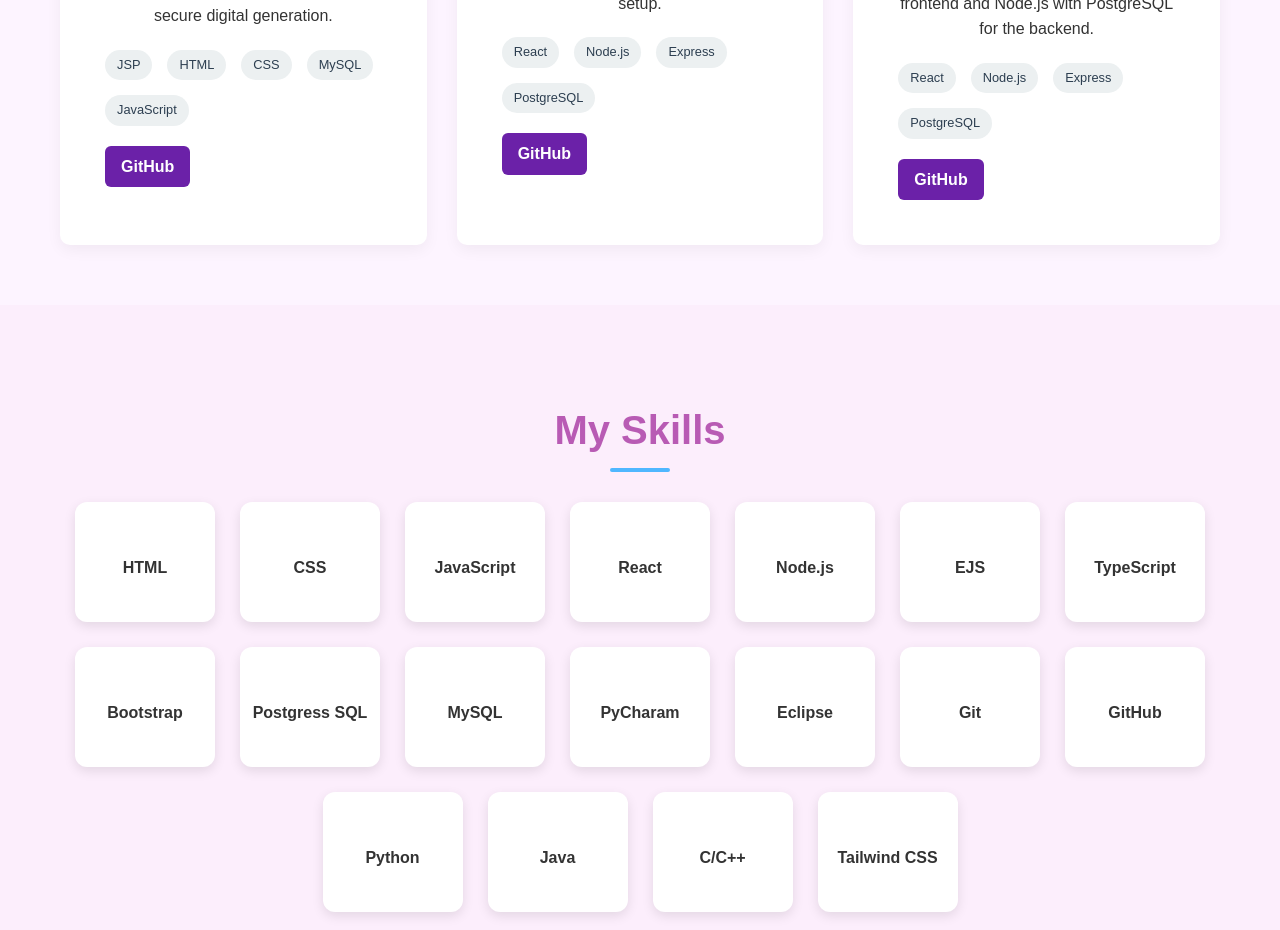
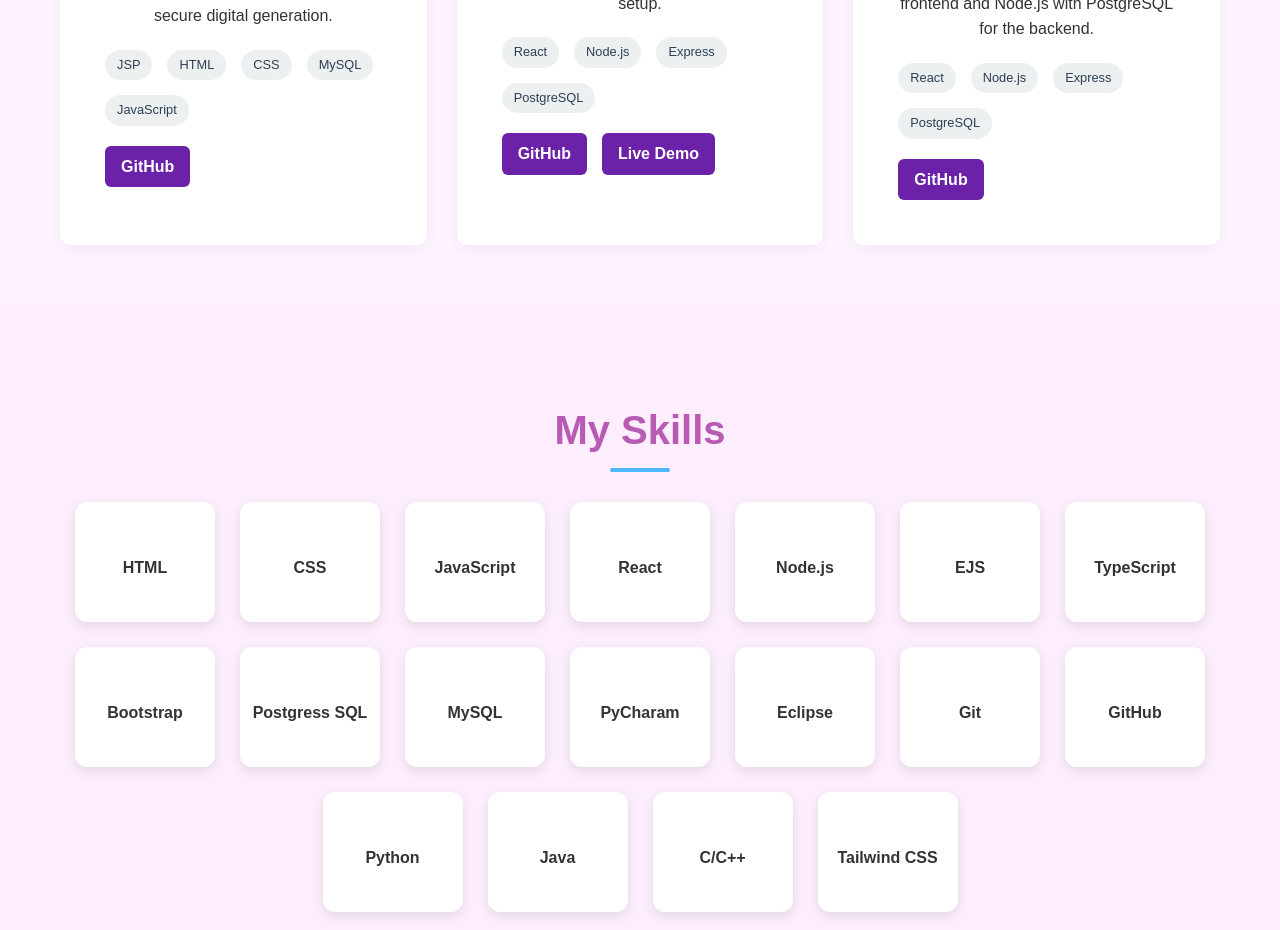
Before and after one commit to Tanishka2302/MyPorfolio, a React (Create React App) app: page / in a window 1280 px wide. Shown: the part 2520-3450 px from the top of the page. Built offline with nearby package versions, Linux system fonts and the light colour scheme.

Commit message:
Added Live Demo button to LinkLite project

```diff
--- a/src/components/Projects.js
+++ b/src/components/Projects.js
@@ -1,12 +1,13 @@
 import React from 'react';
-import './css-files/project.css'; // Make sure this file exists
+import './css-files/project.css'; // Ensure this file exists
 
-import deepfakeImg from '../assets/deepfakeImg.png'; // Example (add your images!)
+import deepfakeImg from '../assets/deepfakeImg.png';
 import ecommerceImg from '../assets/ecommerceImg.png';
 import mazeImg from '../assets/mazeImg.png';
 import buspassImg from '../assets/buspassImg.png';
 import linkliteImg from '../assets/linkliteImg.png';
 import todoImg from '../assets/todoImg.png';
+
 const Projects = () => {
   const projects = [
     {
@@ -24,7 +25,7 @@
       description:
         'Full-stack e-commerce platform with user and admin roles, product management, and authentication.',
       image: ecommerceImg,
-      technologies: ['HTML', 'CSS', 'JavaScript','NodeJS'],
+      technologies: ['HTML', 'CSS', 'JavaScript', 'NodeJS'],
       github: 'https://github.com/Tanishka2302/ecommerce_website',
     },
     {
@@ -46,24 +47,24 @@
       github: 'https://github.com/Tanishka2302/Bus-Pass-Generator',
     },
     {
-      id: 4,
+      id: 5,
       title: 'LinkLite',
       description:
         'A mini LinkedIn clone with user authentication, profile management, and post sharing using a full stack setup.',
-      image: linkliteImg, // Replace with actual imported image reference
+      image: linkliteImg,
       technologies: ['React', 'Node.js', 'Express', 'PostgreSQL'],
-      github: 'https://github.com/Tanishka2302/LinkLite', // Replace with your actual repo link
+      github: 'https://github.com/Tanishka2302/LinkLite',
+      live: 'https://myporfolio-ip6u.onrender.com', // <-- Live demo URL added
     },
     {
-      id: 5,
+      id: 6,
       title: 'ToDo App',
       description:
         'A simple full stack task manager that allows users to add, view, edit, and delete tasks. Built using React for the frontend and Node.js with PostgreSQL for the backend.',
-      image: todoImg, // Replace with actual imported image reference
+      image: todoImg,
       technologies: ['React', 'Node.js', 'Express', 'PostgreSQL'],
       github: 'https://github.com/Tanishka2302/todo-app',
-    }
-
+    },
   ];
 
   return (
@@ -93,6 +94,16 @@
                   >
                     GitHub
                   </a>
+                  {project.live && (
+                    <a
+                      href={project.live}
+                      target="_blank"
+                      rel="noopener noreferrer"
+                      className="btn"
+                    >
+                      Live Demo
+                    </a>
+                  )}
                 </div>
               </div>
             </div>
--- a/src/components/css-files/project.css
+++ b/src/components/css-files/project.css
@@ -67,6 +67,12 @@
     gap: 20px;
     justify-content: center;
   }
+  .project-links {
+    display: flex;
+    gap: 10px;
+    margin-top: 10px;
+  }
+
 
   .project-tech span {
     display: inline-block;
```
